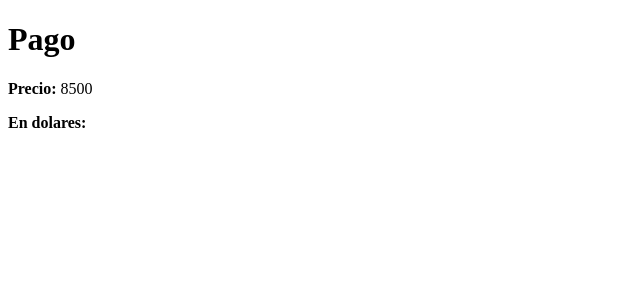
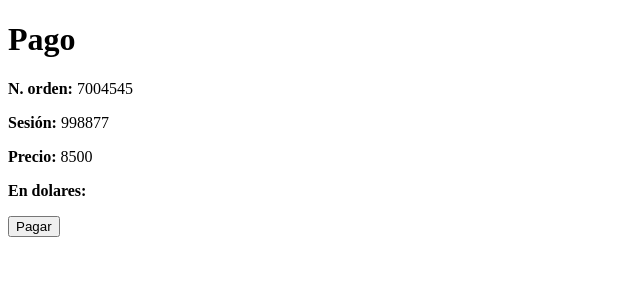
Before and after one commit to FhantomDev/Proyecto-integraci-n, a Django app: page /pago in a window 1280 px wide. Shown: the top 300 px of the page, without its empty margins (0-640 px from the left). Run offline with Django 4.2, Linux system fonts and the light colour scheme.

Commit message:
Integración con transbank parte I

```diff
--- a/Ferremax/templates/core/pago.html
+++ b/Ferremax/templates/core/pago.html
@@ -6,9 +6,20 @@
   <title>Pago</title>
 </head>
 <body>
-  <h1>Pago</h1>
-  <p><strong>Precio: </strong><span id="pesos">8500</span></p>
-  <p><strong>En dolares: </strong><span id="dolares"></span></p>
+  <div>
+    <form action="procesar_pago" method="post">
+      {% csrf_token %}
+      <h1>Pago</h1>
+      <p><strong>N. orden: </strong><span>7004545</span></p>
+      <input type="hidden" name="ordenCompra" value="7004545">
+      <p><strong>Sesión: </strong><span>998877</span></p>
+      <input type="hidden" name="idSesion" value="998877">
+      <p><strong>Precio: </strong><spanid="pesos">8500</span></p>
+      <input type="hidden" name="monto" value="8500">
+      <p><strong>En dolares: </strong><span id="dolares"></span></p>
+      <button type="submit">Pagar</button>
+    </form>
+  </div>
 </body>
 <script src="static/js/api-dolar.js"></script>
 </html>
--- /dev/null
+++ b/Ferremax/templates/core/procesar_pago.html
@@ -0,0 +1 @@
+<h1>Procesando...</h1>
--- a/Ferremax/urls.py
+++ b/Ferremax/urls.py
@@ -6,7 +6,8 @@
     crud_cuentas,
     crud_productos,
     resultado,
-    pago
+    pago,
+    procesar_pago
 )
 
 urlpatterns = [
@@ -17,4 +18,5 @@
     path("crud_productos", crud_productos, name="crud_productos"),
     path("resultado", resultado, name="resultado"),
     path("pago", pago, name="pago"),
+    path("procesar_pago", procesar_pago, name="procesar_pago"),
 ]
--- a/Ferremax/views.py
+++ b/Ferremax/views.py
@@ -2,8 +2,14 @@
 from django.urls import reverse
 from .models import marca, categoria, proveedor, producto, cargo, empleado
 
+from django.conf import settings
+from django.http import JsonResponse
+from transbank.webpay.webpay_plus.transaction import Transaction, WebpayOptions, IntegrationCommerceCodes, IntegrationApiKeys
+from transbank.common.integration_type import IntegrationType
+# Create your views here.
 
-# Create your views here.
+
+
 def index(request):
     return render(request, "core/index.html")
 
@@ -111,3 +117,15 @@
 
     }
     return render(request, "core/pago.html", context)
+
+
+def procesar_pago(request):
+    buy_order = request.POST["ordenCompra"]
+    session_id = request.POST["idSesion"]
+    amount = request.POST["monto"]
+    return_url = 'http://localhost:3000'
+
+    transaction = Transaction(WebpayOptions(IntegrationCommerceCodes.WEBPAY_PLUS, IntegrationApiKeys.WEBPAY, IntegrationType.TEST))
+
+    response = transaction.create(buy_order, session_id, amount, return_url)
+    return JsonResponse(response)
```
